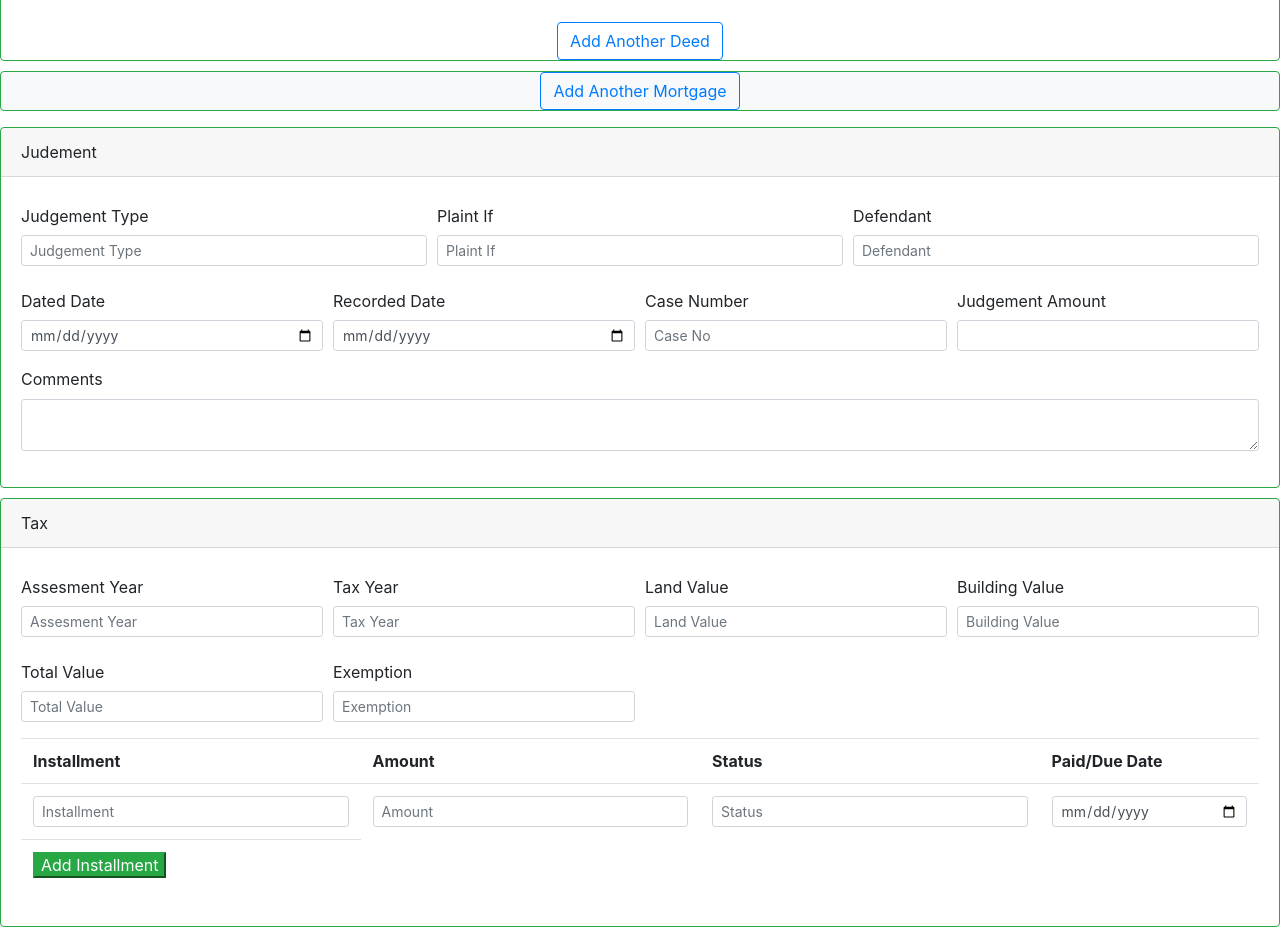
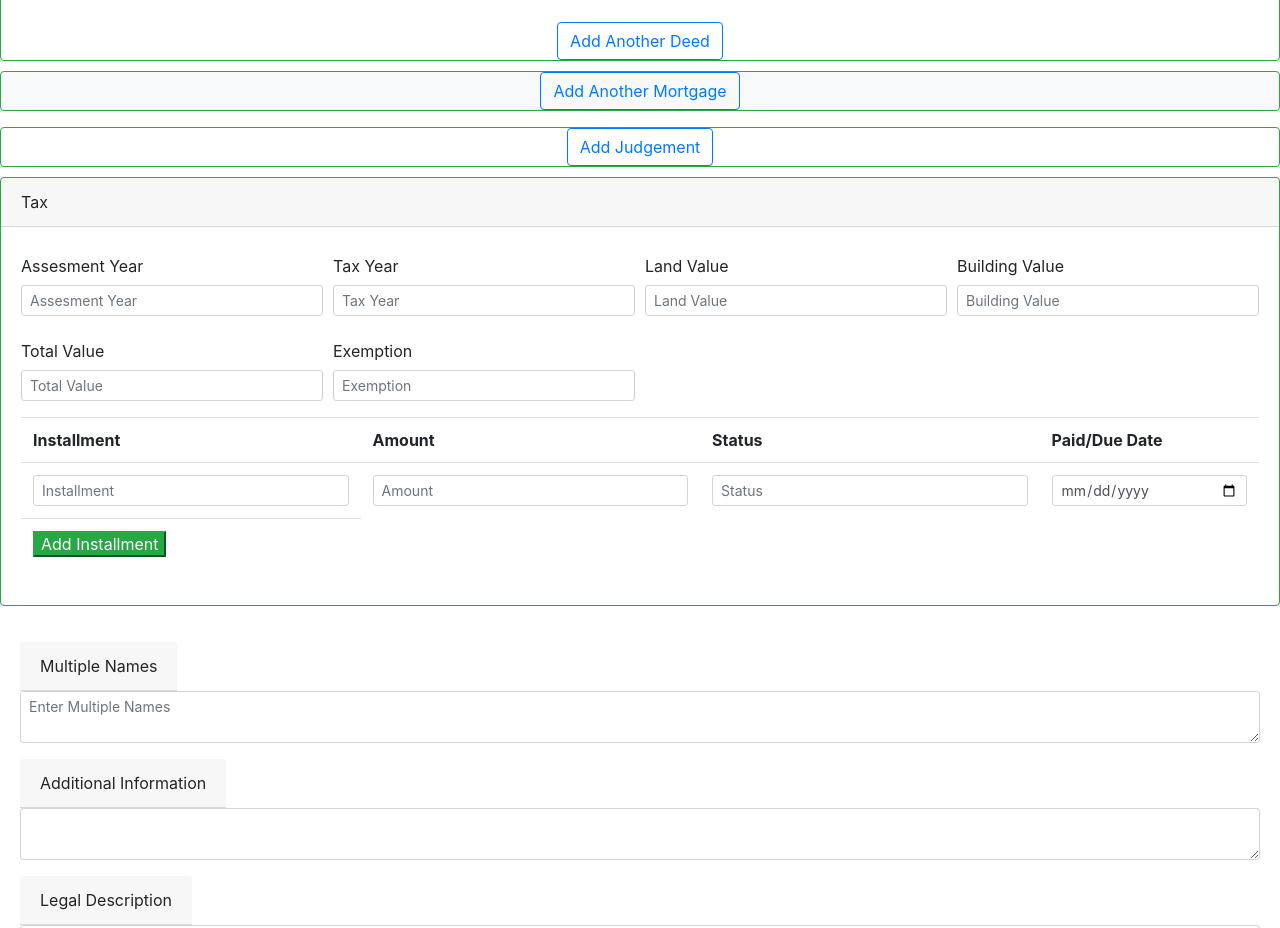
Before and after one commit to mohanreddy070/titledoc, an Angular app: page / in a window 1280 px wide. Shown: the part 780-1708 px from the top of the page. Built offline with nearby package versions, Linux system fonts and the light colour scheme.

Commit message:
2 files modified

```diff
--- a/src/app/form/form.component.html
+++ b/src/app/form/form.component.html
@@ -441,11 +441,13 @@
 
 
        <!-- Judgement Information -->
-      <div class="card border border-success">
-        <div class="card-header bg-default" st>
-		      Judement
-	      </div>
-        <div formGroupName ="judgement" class ="card-body">
+      <div formArrayName="judgements" class="card border border-success">
+
+        <div [formGroupName] ="i"
+          *ngFor="let judgement of judgements.controls; let i=index">
+          <div class="card-header bg-default" st>
+		        Judement#{{i+1}}
+	        </div>
           <div class="form-row ">
 
             <div class="form-group col-md-4">
@@ -538,6 +540,15 @@
               ></textarea>
           </div>
 
+        </div>
+        <div class="mx-auto">
+          <button class="btn btn-outline-primary"
+                    type="button"
+                    [title]="judgements.valid ? 'Add another judgement' : 'Disabled until the existing judgement data is valid'"
+                    [disabled]="!judgements.valid"
+                    (click)="addJudgement()">
+              Add Judgement
+            </button>
         </div>
       </div>
 
@@ -663,6 +674,7 @@
             <tr>
               <td>
                 <button class="btn-success"
+                  type="button"
                   (click)="addInstallment()">Add Installment</button>
               </td>
             </tr>
--- a/src/app/form/form.component.ts
+++ b/src/app/form/form.component.ts
@@ -24,6 +24,10 @@ export class FormComponent implements OnInit {
 
   get mortgages(): FormArray {
     return this.titleForm.get('mortgages') as FormArray;
+  }
+
+  get judgements(): FormArray {
+    return this.titleForm.get('judgements') as FormArray;
   }
 
   get installments(): FormArray {
@@ -53,17 +57,7 @@ export class FormComponent implements OnInit {
       }),
       deeds:this.fb.array([this.buildDeed()]),
       mortgages:this.fb.array([]),
-      judgement:this.fb.group({
-        judgementType: ["", [Validators.required]],
-        plaintIf: ["", [Validators.required]],
-        defendant: ["", [Validators.required]],
-        datedDate: ["", [Validators.required]],
-        recordedDate: ["", [Validators.required]],
-        caseNo: ["", [Validators.required]],
-        judgementAmount: ["", [Validators.required]],
-        comments: ["", [Validators.required]],
-
-      }),
+      judgements:this.fb.array([]),
       tax:this.fb.group({
         assesmentYear: ["", [Validators.required]],
         taxYear: ["", [Validators.required]],
@@ -123,9 +117,29 @@ export class FormComponent implements OnInit {
       })
   }
 
+  //judgements
+  addJudgements(){
+    this.judgements.push(this.buildJudgement());
+  }
+
+  buildJudgement(): FormGroup{
+    return this.fb.group({
+        judgementType: ["", [Validators.required]],
+        plaintIf: ["", [Validators.required]],
+        defendant: ["", [Validators.required]],
+        datedDate: ["", [Validators.required]],
+        recordedDate: ["", [Validators.required]],
+        caseNo: ["", [Validators.required]],
+        judgementAmount: ["", [Validators.required]],
+        comments: ["", [Validators.required]],
+
+      })
+
+  }
+
   //taxes
   addInstallment(){
-    this.mortgages.push(this.buildInstallment());
+    this.installments.push(this.buildInstallment());
   }
 
   buildInstallment(): FormGroup{
```
